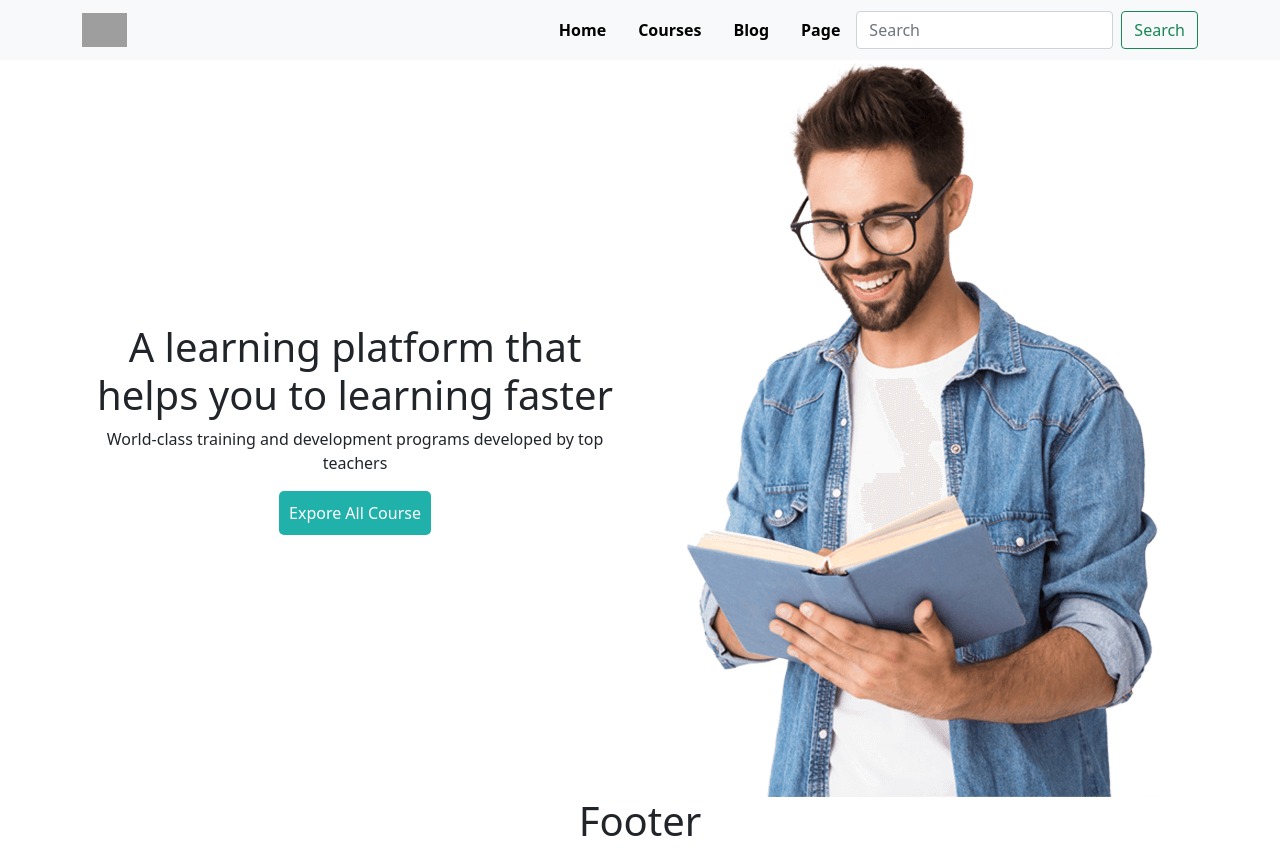
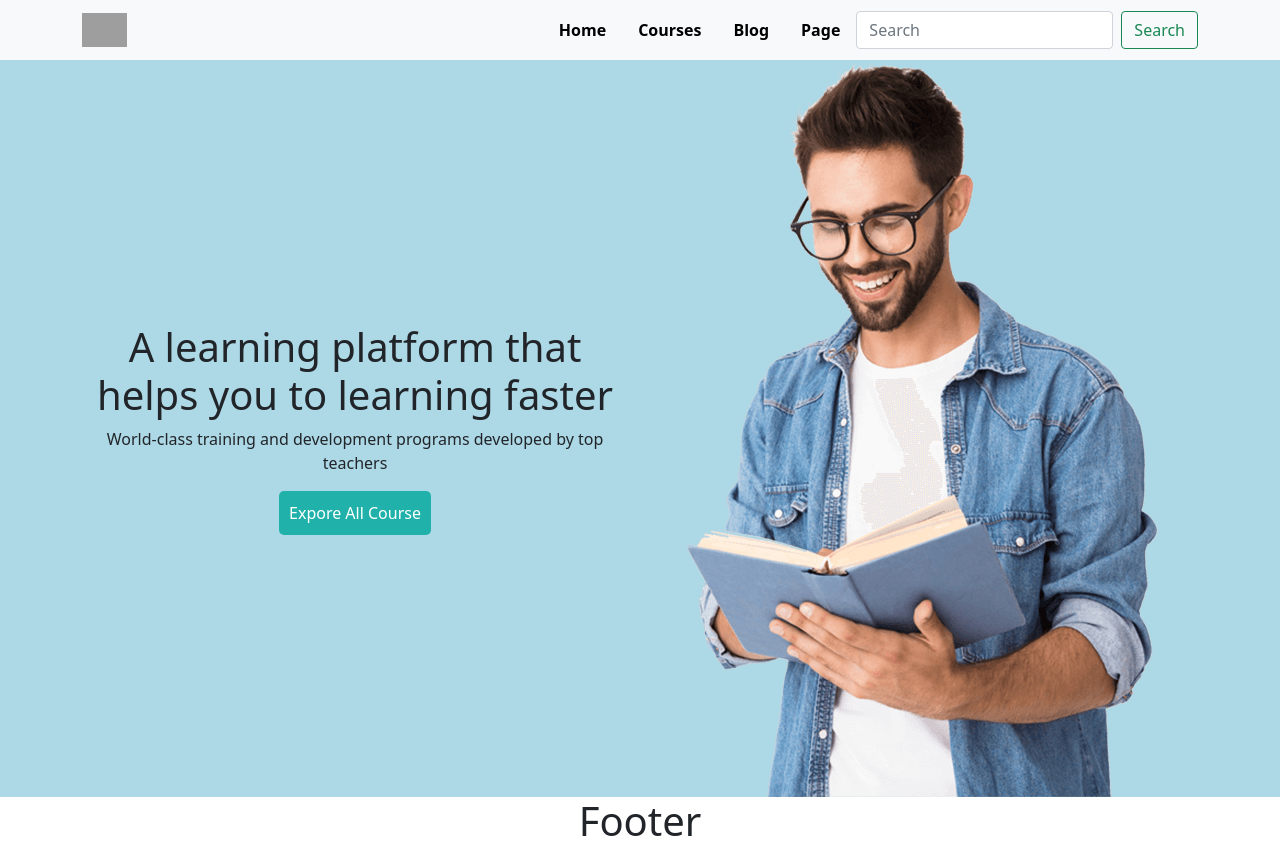
Before and after one commit to Momenuzzaman/educational-website, a React (Create React App) app: page / in a window 1280 px wide. Built offline with nearby package versions, Linux system fonts and the light colour scheme; grey boxes are pictures that could not be loaded.

Commit message:
backgound color add

```diff
--- a/src/Components/Home/UperPart/UperPart.css
+++ b/src/Components/Home/UperPart/UperPart.css
@@ -6,3 +6,6 @@
   border: none;
   border-radius: 5px;
 }
+.body {
+  background-color: lightblue;
+}
--- a/src/Components/Home/UperPart/UperPart.js
+++ b/src/Components/Home/UperPart/UperPart.js
@@ -6,7 +6,8 @@ import './UperPart.css';
 
 const UperPart = () => {
     return (
-        <Container className="container">
+        <div className="body">
+            <Container >
                 <Row className="d-flex align-items-center">
                     <Col>
                         <h1>A learning platform that helps you to learning faster</h1>
@@ -18,6 +19,7 @@ const UperPart = () => {
                     </Col>
                 </Row>
             </Container>
+        </div>
     );
 };
 
```
Lines whose indentation alone changed are shown as unchanged.
